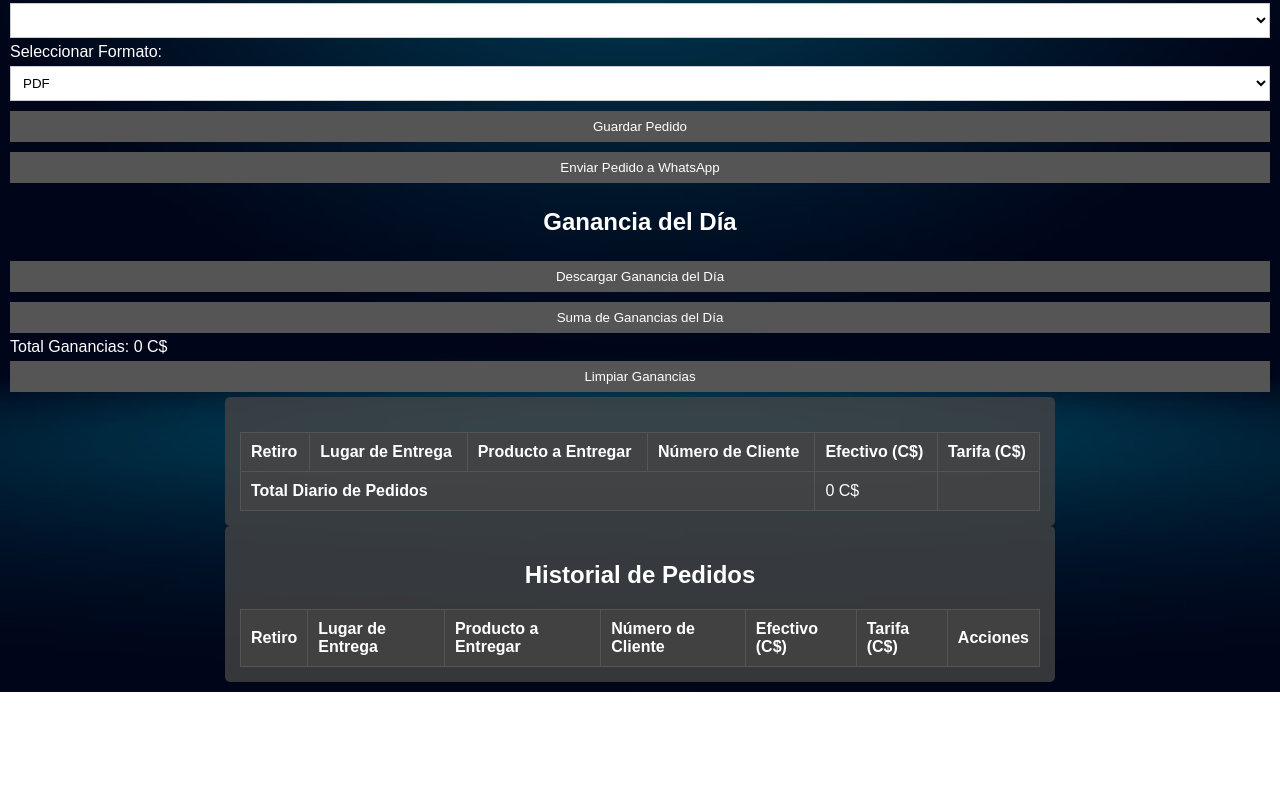
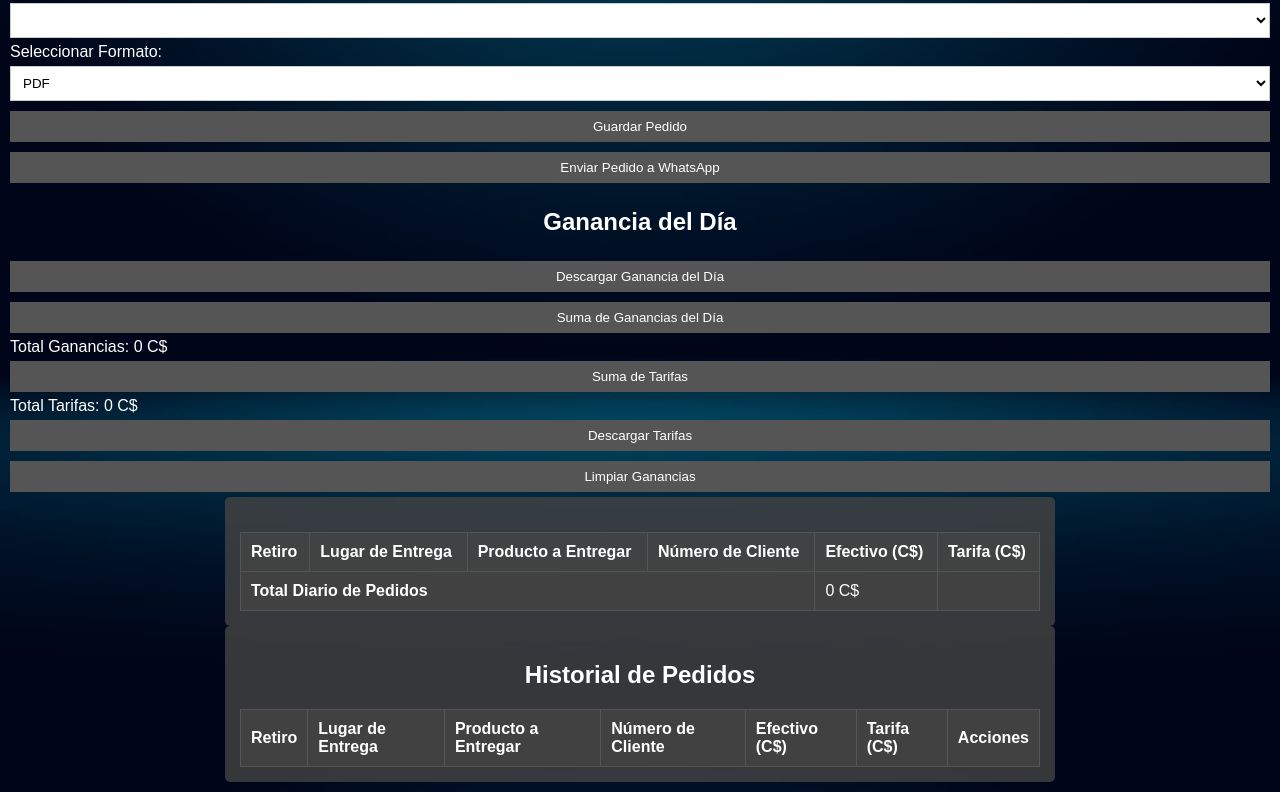
Before and after one commit to deliveryControl24/deliveryControl24.github.io, a plain HTML site: page index.html in a window 1280 px wide. Shown: the part 730-1522 px from the top of the page. Before the commit the page ends 1422 px from the top, so only its background shows below. Drawn offline with nearby package versions, Linux system fonts and the light colour scheme.

Commit message:
Add files via upload

```diff
--- a/index.html
+++ b/index.html
@@ -76,6 +76,9 @@
 <button onclick="downloadDailyEarnings()">Descargar Ganancia del Día</button>
 <button onclick="calculateTotalEarnings()">Suma de Ganancias del Día</button>
 <div id="totalEarningsDisplay">Total Ganancias: 0 C$</div>
+<button onclick="calculateTotalFees()">Suma de Tarifas</button> <!-- Botón para calcular tarifas -->
+<div id="totalFeesDisplay">Total Tarifas: 0 C$</div> <!-- Display de tarifas -->
+<button onclick="downloadTotalFees()">Descargar Tarifas</button> <!-- Botón para descargar tarifas -->
 <button onclick="clearEarnings()">Limpiar Ganancias</button>
 
 <div id="orderTableContainer">
@@ -269,6 +272,21 @@
         document.getElementById('totalEarningsDisplay').textContent = `Total Ganancias: ${totalEarnings} C$`;
     }
 
+    function calculateTotalFees() {
+        const totalFees = orders.reduce((total, order) => total + order.fee, 0);
+        document.getElementById('totalFeesDisplay').textContent = `Total Tarifas: ${totalFees} C$`; // Mostrar total de tarifas
+    }
+
+    function downloadTotalFees() {
+        const totalFees = orders.reduce((total, order) => total + order.fee, 0);
+        const feesText = `Total Tarifas (${new Date().toLocaleString('es-ES', { weekday: 'long' })}): ${totalFees} C$`;
+        const blob = new Blob([feesText], { type: 'text/plain' });
+        const link = document.createElement('a');
+        link.href = URL.createObjectURL(blob);
+        link.download = `tarifas_del_dia_${new Date().toISOString().split('T')[0]}.txt`;
+        link.click();
+    }
+
     function clearEarnings() {
         if (confirm("¿Estás seguro de que deseas limpiar todas las ganancias?")) {
             localStorage.removeItem('orders'); // Limpiar el almacenamiento local
@@ -277,6 +295,7 @@
             renderHistory(); // Volver a renderizar el historial
             updateOrderSelect(); // Actualizar el selector de pedidos
             document.getElementById('totalEarningsDisplay').textContent = `Total Ganancias: 0 C$`; // Resetear el total
+            document.getElementById('totalFeesDisplay').textContent = `Total Tarifas: 0 C$`; // Resetear el total de tarifas
         }
     }
 
```
